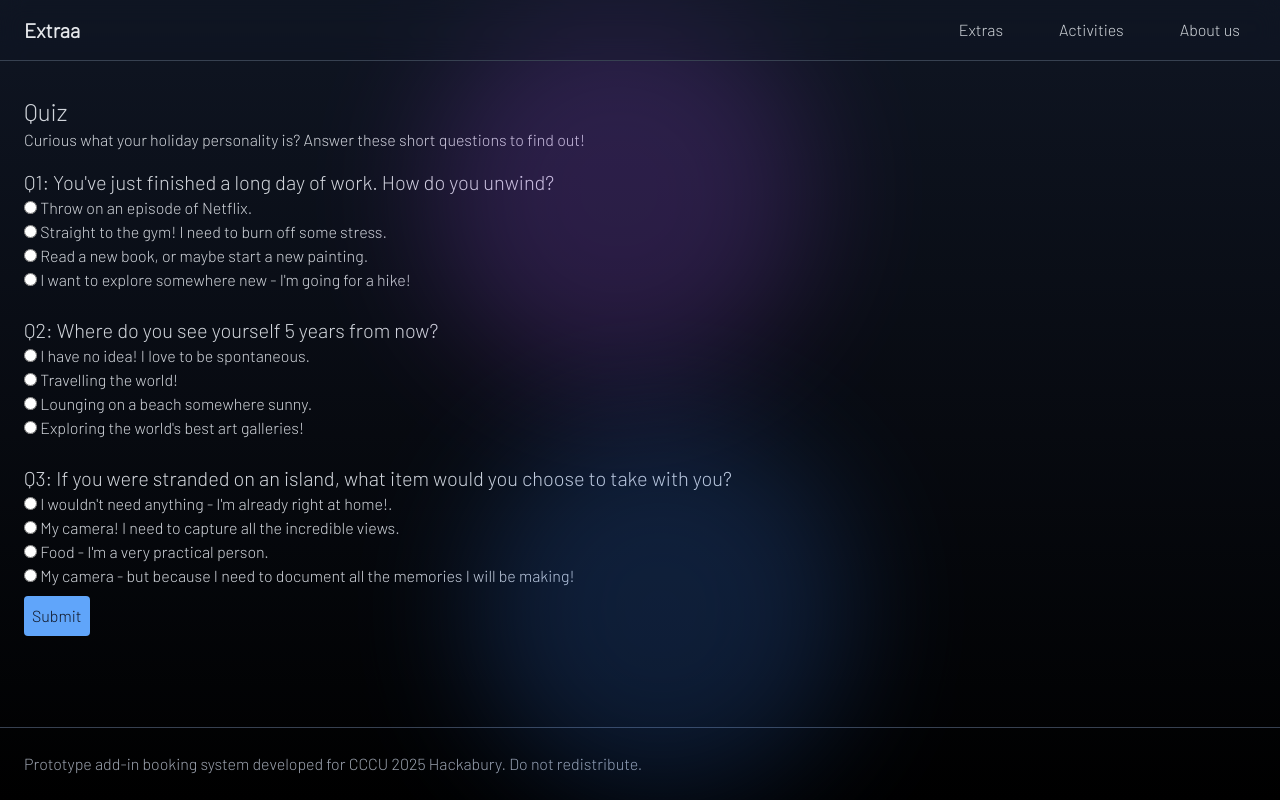
After one commit to jess-excell/hackabury-submission, a Django app: page /quiz/ in a window 1280 px wide. The commit adds this page. Run offline with Django 5.2, Linux system fonts and the light colour scheme; some libraries are stand-ins or nearby versions.

Commit message:
Add Quiz feature (not properly tested)

```diff
--- a/theApp/templates/activities.html
+++ b/theApp/templates/activities.html
@@ -3,6 +3,12 @@
 {% block content %}
 <h2 class="text-2xl font-bold text-white mb-4">Activities</h2>
 <div class="grid grid-cols-1 md:grid-cols-2 lg:grid-cols-3 gap-6 mb-6">
+    <div class="bg-blue-200/30 rounded-lg p-6 shadow-md">
+        <h3 class="text-xl text-white font-semibold mb-2">Find an Activity</h3>
+        <p class="text-gray-300 mb-4">Give someone special an unforgettable experience. Not sure what's best for them? Take this short quiz to narrow down what will make their day.</p>
+        <p class="text-blue-400 font-bold mb-2">£MIN-£MAX</p>
+        <a href="/quiz" class="text-blue-500 hover:underline">Book Now</a>
+    </div>
     {% for activity in activities %}
         <div class="bg-gray-800 rounded-lg p-6 shadow-md">
             <h3 class="text-xl text-white font-semibold mb-2">{{ activity.name }}</h3>
--- /dev/null
+++ b/theApp/templates/quiz.html
@@ -0,0 +1,42 @@
+{% extends 'base.html' %}
+{% block content %}
+<form method="POST" action="submit_quiz_answers">
+    {% csrf_token %}
+    <h1 class="text-2xl">Quiz</h1>
+    <p class="pb-4">Curious what your holiday personality is? Answer these short questions to find out!</p>
+
+    <p class="text-xl">Q1: You've just finished a long day of work. How do you unwind?</p>
+    <input type="radio" name="q1" value="lounger"/>
+    <label>Throw on an episode of Netflix.</label><br/>
+    <input type="radio" name="q1" value="thriller"/>
+    <label>Straight to the gym! I need to burn off some stress.</label><br/>
+    <input type="radio" name="q1" value="artist"/>
+    <label>Read a new book, or maybe start a new painting.</label><br/>
+    <input type="radio" name="q1" value="traveller"/>
+    <label>I want to explore somewhere new - I'm going for a hike! </label><br/>
+    <br/>
+
+    <p class="text-xl">Q2: Where do you see yourself 5 years from now?</p>
+    <input type="radio" name="q2" value="thriller"/>
+    <label>I have no idea! I love to be spontaneous.</label><br/>
+    <input type="radio" name="q2" value="traveller"/>
+    <label>Travelling the world!</label><br/>
+    <input type="radio" name="q2" value="lounger"/>
+    <label>Lounging on a beach somewhere sunny.</label><br/>
+    <input type="radio" name="q2" value="artist"/>
+    <label>Exploring the world's best art galleries!</label><br/>
+    <br/>
+
+    <p class="text-xl">Q3: If you were stranded on an island, what item would you choose to take with you?</p>
+    <input type="radio" name="q3"  value="traveller"/>
+    <label>I wouldn't need anything - I'm already right at home!.</label><br/>
+    <input type="radio" name="q3" value="artist"/>
+    <label>My camera! I need to capture all the incredible views.</label><br/>
+    <input type="radio" name="q3" value="lounger"/>
+    <label>Food - I'm a very practical person.</label><br/>
+    <input type="radio" name="q3" value="thriller"/>
+    <label>My camera - but because I need to document all the memories I will be making!</label><br/>
+
+    <button type="submit" class="bg-blue-400 rounded p-2 mt-2 text-gray-900">Submit</button>
+</form>
+{% endblock %}
--- a/theApp/urls.py
+++ b/theApp/urls.py
@@ -1,6 +1,6 @@
 from django.contrib import admin
 from django.urls import path
-from .views import HomeView, submit_form, SearchView, ActivitiesView, AboutView
+from .views import *
 
 urlpatterns = [
     path('', HomeView.as_view(), name='home'),
@@ -8,5 +8,7 @@ urlpatterns = [
     path('submit/', submit_form, name='submit_form'),
     path('search/', SearchView.as_view(), name="search"),
     path('activities/', ActivitiesView, name='activities'),
-    path('about/', AboutView.as_view(), name='about')
+    path('about/', AboutView.as_view(), name='about'),
+    path('quiz/', QuizView.as_view(), name="quiz"),
+    path('quiz/submit_quiz_answers', submit_quiz_answers, name="result")
 ]
--- a/theApp/views.py
+++ b/theApp/views.py
@@ -68,3 +68,51 @@ class SearchView(View):
 class AboutView(View):
     def get(self, request):
         return render(request, 'about.html')
+
+# View for proposed quiz
+class QuizView(View):
+    def get(self, request):
+        return render(request, 'quiz.html')
+
+def submit_quiz_answers(request):
+    if (request.method != "POST"):
+        return HttpResponse("Invalid method", status=405)
+
+    scores = {
+        "traveller": 0,
+        "lounger": 0,
+        "thriller": 0,
+        "artist": 0
+    }
+
+    answers = [ request.POST.get("q1"), request.POST.get("q2"), request.POST.get("q3")]
+
+    for answer in answers:
+        match (answer):
+            case "artist":
+                scores["traveller"] += 1
+            case "thriller":
+                scores["thriller"] += 1
+            case "lounger":
+                scores["lounger"] += 1
+            case "traveller":
+                scores["traveller"] += 1
+            case None:
+                return HttpResponse("Invalid method", status=405)
+
+    top = max(scores, key=scores.get)
+
+    descriptions = {
+        "traveller": "Courageous and curious, the traveller loves to explore and try new things. The unknown doesn't deter you, it excites you.",
+        "lounger": "Calm and reliable, the lounger loves a more relaxing holiday.",
+        "thriller": "Exciting, outgoing and bold, the thrill seeker loves to seek out new adventures.",
+        "artist": "ARTIST DESC GOES HERE"
+    }
+
+    activities = {
+        "traveller": [ "Hiking", "Kayaking"],
+        "lounger": ["Beach weekend", "Cooking class", "Theatre"],
+        "thriller": ["Bungee jumping", "Ziplining", "Racing"],
+        "artist": ["Theatre", "Cooking class"]
+    }
+    return render(request, 'quiz-result.html', {"type": top, "description": descriptions[top], "activities": activities[top]})
```
Also changed, not shown: theApp/forms.py (added, +13 -0 lines), theApp/templates/quiz-result.html (added, +14 -0 lines).
